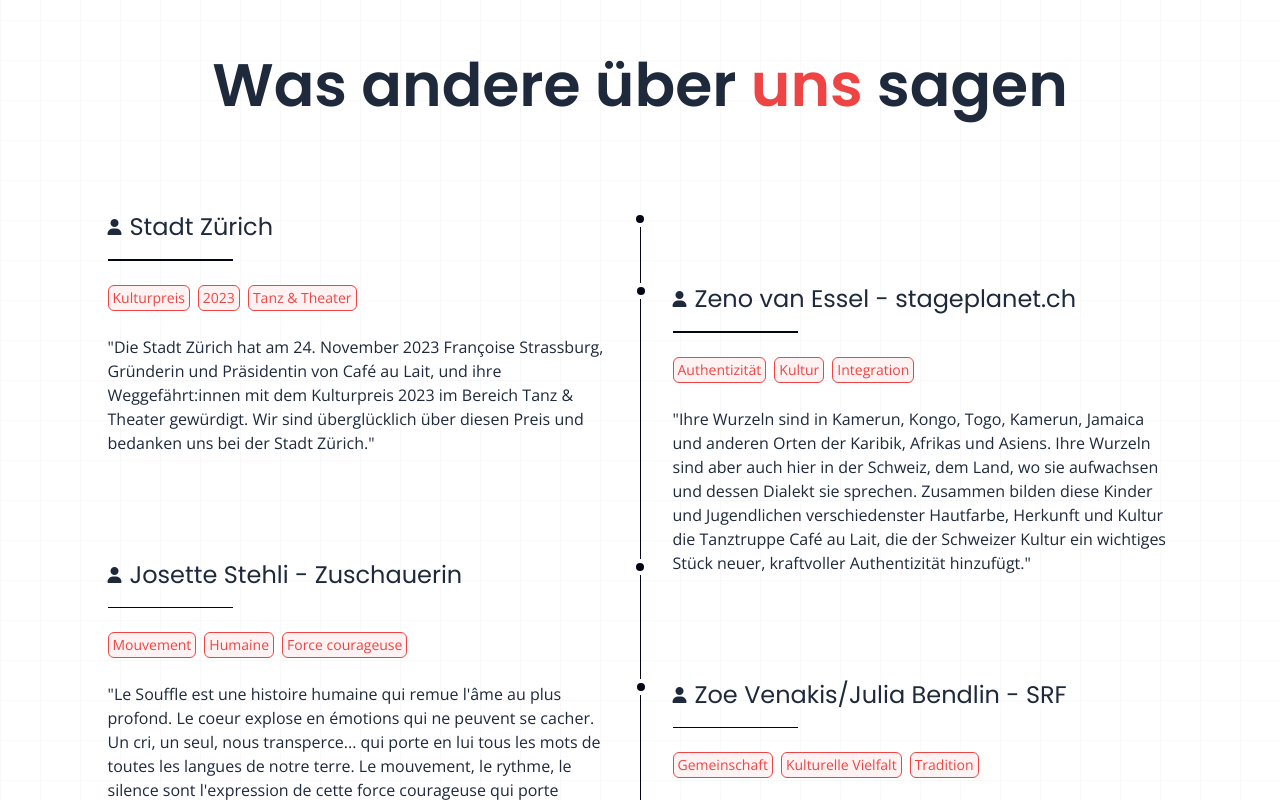
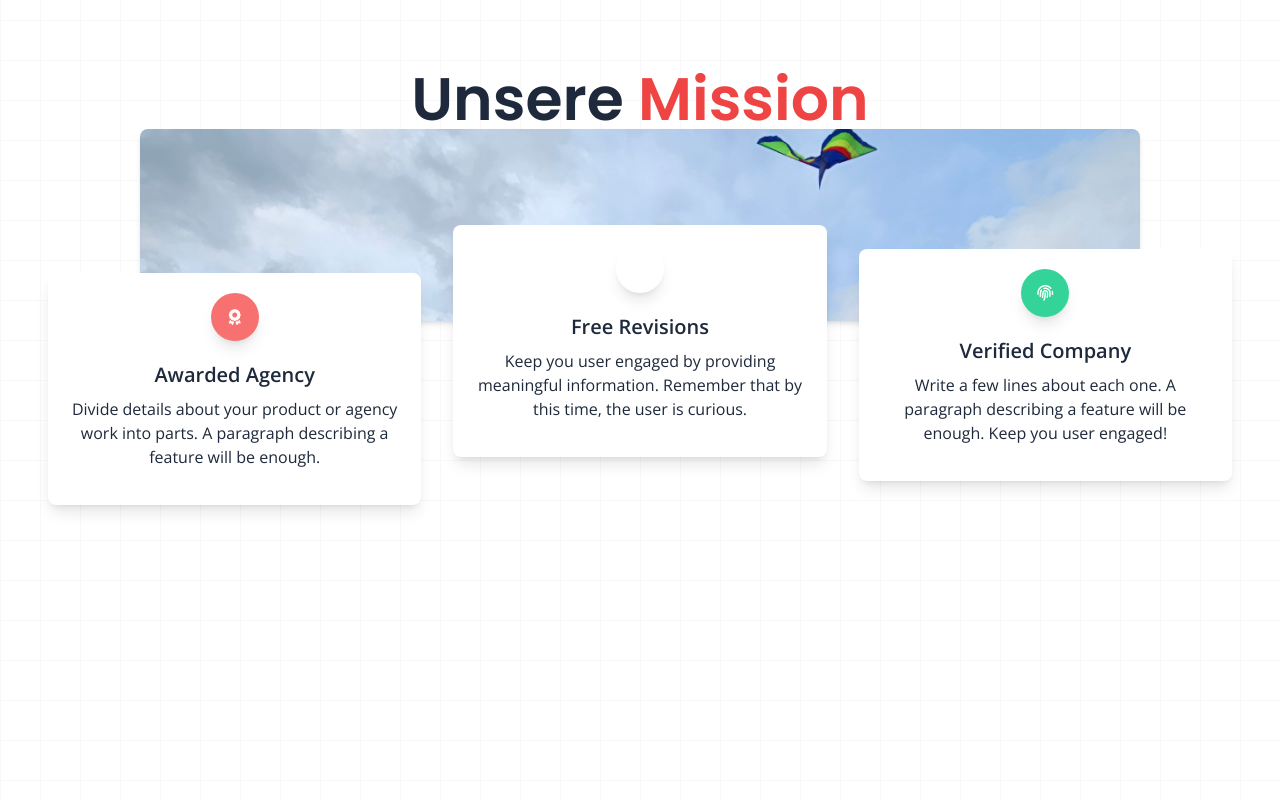
Before and after one commit to vntero/cafeaulait, a SvelteKit app: page / in a window 1280 px wide. Shown: the part 3140-3940 px from the top of the page. Built offline with nearby package versions, Linux system fonts and the light colour scheme.

Commit message:
installs svelte plugin for prettier, adds boilerplate about us section

```diff
--- a/src/components/Conversion.svelte
+++ /dev/null
@@ -1,11 +0,0 @@
-<script>
-    import CtAs from "./CTAs.svelte";
-
-</script>
-<section class="py-14 md:py-20 flex flex-col gap-8 bg-[#181b34] text-white text-center items-center justify-center">
-    <h4 class="text-xl sm:text-2xl md:text-3xl poppins">Reach your fitness <span class="poppins font-bold">goals and aspirations</span></h4>
-    <p class="poppins text-base sm:text-lg md:text-xl">
-        ✦ Unlimited time on Free plan ✦
-    </p>
-    <CtAs dark={true}/>
-</section>
--- a/src/components/UberUns.svelte
+++ b/src/components/UberUns.svelte
@@ -1,103 +1,110 @@
 <script>
-    import ReviewCard from "./UberUnsCard.svelte";
     import SectionWrapper from "./SectionWrapper.svelte";
-
-    let lim = true;
-
-    let reviewsList = [
-        {
-            name: "Stadt Zürich",
-            review: `"Die Stadt Zürich hat am 24. November 2023 Françoise Strassburg, Gründerin und Präsidentin von Café au Lait, und ihre Weggefährt:innen mit dem Kulturpreis 2023 im Bereich Tanz & Theater gewürdigt. Wir sind überglücklich über diesen Preis und bedanken uns bei der Stadt Zürich."`,
-            features: [
-                "Kulturpreis",
-                "2023",
-                "Tanz & Theater",
-            ],
-        },
-        {
-            name: "Zeno van Essel - stageplanet.ch",
-            review: `"Ihre Wurzeln sind in Kamerun, Kongo, Togo, Kamerun, Jamaica und anderen Orten der Karibik, Afrikas und Asiens. Ihre Wurzeln sind aber auch hier in der Schweiz, dem Land, wo sie aufwachsen und dessen Dialekt sie sprechen. Zusammen bilden diese Kinder und Jugendlichen verschiedenster Hautfarbe, Herkunft und Kultur die Tanztruppe Café au Lait, die der Schweizer Kultur ein wichtiges Stück neuer, kraftvoller Authentizität hinzufügt."`,
-            features: [
-                "Authentizität",
-                "Kultur",
-                "Integration",
-            ],
-        },
-        {
-            name: "Josette Stehli - Zuschauerin",
-            review: `"Le Souffle est une histoire humaine qui remue l'âme au plus profond. Le coeur explose en émotions qui ne peuvent se cacher. Un cri, un seul, nous transperce... qui porte en lui tous les mots de toutes les langues de notre terre. Le mouvement, le rythme, le silence sont l'expression de cette force courageuse qui porte l'homme sur le sentier universel vers l'accueil de toute vie. Merci Café au Lait."`,
-            features: [
-                "Mouvement",
-                "Humaine",
-                "Force courageuse",
-            ],
-        },
-        {
-            name: "Zoe Venakis/Julia Bendlin - SRF",
-            review: `"Café au Lait und ihre Macher schenken der Schweizer Kultur eine neue Dimension. Die Performance ist kraftvoll und laut, wie man es von afrikanischen Tänzen und Gesängen kennt."`,
-            features: [
-                "Gemeinschaft",
-                "Kulturelle Vielfalt",
-                "Tradition",
-            ],
-        },
-        {
-            name: "Zürcher Spendenparlament",
-            review: `"Wir wurden dieses Jahr vom Zürcher Spendenparlament unterstützt. Wir bedanken uns herzlich beim Spendenparlament und bei unseren Künstlern Sahara und Omkar, die uns am Anlass repräsentiert haben."`,
-            features: [
-                "Ermächtigung",
-                "Zusammenarbeit",
-                "Stolz",
-            ],
-        },
-        {
-            name: "Klaus Merz - Schriftsteller",
-            review: `"Die neue Produktion “Le Souffle” ist nicht nur herzzerreissend schön, sondern auch künstlerisch klug durchdacht. Flankiert von achtsamen Trommeln und Tänzern und ebenso virtuosem Gesang tanzen und atmen unsere Kinder und Menschenskinder – tragend und getragen – in der wogenden Schar."`,
-            features: [
-                "Herzzerreißend",
-                "Künstlerisch",
-                "Virtuos",
-            ],
-        },
-        {
-            name: "Max Pflüger - Ostschweiz am Sonntag",
-            review: `"Erzählt bildhaft von Erlebnissen afrikanischer Migranten. Ohne Worte und dennoch ausdrucksstark."`,
-            features: [
-                "Ausdrucksstark",
-                "Erlebnisse",
-                "Bildhaft",
-            ],
-        },
-    ];
 </script>
 
 <SectionWrapper id="uberuns">
     <div
         class="flex flex-col gap-10 sm:gap-14 md:gap-24 py-20 flex-1 items-center justify-center"
     >
-        <div class="flex flex-col gap-2">
-            <br>
-            <h3
-                class="text-4xl sm:text-5xl md:text-6xl max-w-[1000px] mx-auto w-full font-semibold text-center"
+        <div>
+            <div class="flex flex-col gap-2">
+                <h3 class="text-4xl sm:text-5xl md:text-6xl max-w-[1000px] mx-auto w-full font-semibold text-center">
+                    Unsere <span class="text-red-500">Mission</span>
+                </h3>
+            </div>
+
+            <div
+            class="relative pt-16 pb-32 flex content-center items-center justify-center min-h-screen-75"
             >
-            Was andere über <span class="text-red-500">uns</span> sagen
-            </h3>
+                <div
+                    class="absolute top-0 w-full h-full bg-center bg-cover rounded-lg shadow-md max-w-[1000px] mx-auto"
+                    style="
+                    background-image: url(/assets/unseremission.png);
+                    "
+                >
+                </div>
+                <div
+                    class="top-auto bottom-0 left-0 right-0 w-full absolute pointer-events-none overflow-hidden h-70-px"
+                    style="transform: translateZ(0);"
+                >
+                    <svg
+                    class="absolute bottom-0 overflow-hidden"
+                    xmlns="http://www.w3.org/2000/svg"
+                    preserveAspectRatio="none"
+                    version="1.1"
+                    viewBox="0 0 2560 100"
+                    x="0"
+                    y="0"
+                    >
+                    <polygon
+                        class="text-blueGray-200 fill-current"
+                        points="2560 0 2560 100 0 100"
+                    ></polygon>
+                    </svg>
+                </div>
+            </div>
+
+            <section class="pb-20 -mt-24">
+                <div class="container mx-auto px-4">
+                    <div class="flex flex-wrap">
+                        <div class="lg:pt-12 pt-6 w-full md:w-4/12 px-4 text-center">
+                            <div
+                            class="relative flex flex-col min-w-0 break-words bg-white w-full mb-8 shadow-lg rounded-lg"
+                            >
+                                <div class="px-4 py-5 flex-auto">
+                                    <div
+                                    class="text-white p-3 text-center inline-flex items-center justify-center w-12 h-12 mb-5 shadow-lg rounded-full bg-red-400"
+                                    >
+                                        <i class="fas fa-award"></i>
+                                    </div>
+                                    <h6 class="text-xl font-semibold">Awarded Agency</h6>
+                                    <p class="mt-2 mb-4 text-blueGray-500">
+                                    Divide details about your product or agency work into parts. A
+                                    paragraph describing a feature will be enough.
+                                    </p>
+                                </div>
+                            </div>
+                        </div>
+
+                <div class="w-full md:w-4/12 px-4 text-center">
+                    <div
+                    class="relative flex flex-col min-w-0 break-words bg-white w-full mb-8 shadow-lg rounded-lg"
+                    >
+                    <div class="px-4 py-5 flex-auto">
+                        <div
+                        class="text-white p-3 text-center inline-flex items-center justify-center w-12 h-12 mb-5 shadow-lg rounded-full bg-lightBlue-400"
+                        >
+                        <i class="fas fa-retweet"></i>
+                        </div>
+                        <h6 class="text-xl font-semibold">Free Revisions</h6>
+                        <p class="mt-2 mb-4 text-blueGray-500">
+                        Keep you user engaged by providing meaningful information.
+                        Remember that by this time, the user is curious.
+                        </p>
+                    </div>
+                    </div>
+                </div>
+
+                <div class="pt-6 w-full md:w-4/12 px-4 text-center">
+                    <div
+                    class="relative flex flex-col min-w-0 break-words bg-white w-full mb-8 shadow-lg rounded-lg"
+                    >
+                    <div class="px-4 py-5 flex-auto">
+                        <div
+                        class="text-white p-3 text-center inline-flex items-center justify-center w-12 h-12 mb-5 shadow-lg rounded-full bg-emerald-400"
+                        >
+                        <i class="fas fa-fingerprint"></i>
+                        </div>
+                        <h6 class="text-xl font-semibold">Verified Company</h6>
+                        <p class="mt-2 mb-4 text-blueGray-500">
+                        Write a few lines about each one. A paragraph describing a
+                        feature will be enough. Keep you user engaged!
+                        </p>
+                    </div>
+                    </div>
+                </div>
+                </div>
+            </section>
         </div>
-        <div class="flex flex-col md:flex-row gap-8 w-fit mx-auto">
-            <div class="flex flex-col gap-8">
-                {#each lim ? reviewsList.slice(0, 4) : reviewsList as reviewItem, index}
-                    <ReviewCard {reviewItem} left={true} {index} />
-                {/each}
-            </div>
-            <div class="w-[1px] bg-slate-950 hidden md:flex"></div>
-            <div class="flex flex-col gap-8">
-                {#each lim ? reviewsList.slice(0, 4) : reviewsList as reviewItem, index}
-                    <ReviewCard {reviewItem} {index} />
-                {/each}
-            </div>
-        </div>
-        <button on:click={() => (lim = !lim)} class="specialBtn">
-            <p>{lim ? "Mehr anzeigen" : "Weniger anzeigen"}</p>
-        </button>
     </div>
 </SectionWrapper>
--- a/src/components/UberUnsCard.svelte
+++ /dev/null
@@ -1,46 +0,0 @@
-<script>
-    export let reviewItem;
-    export let left;
-    export let index;
-</script>
-
-<div
-    class={"flex flex-col gap-2 w-full max-w-[500px] mx-auto relative " +
-        (left
-            ? index % 2 === 1
-                ? "hidden md:flex opacity-0 pointer-events-none max-h-[40px] overflow-hidden"
-                : " "
-            : index % 2 === 0
-              ? "hidden md:flex opacity-0 pointer-events-none max-h-[40px] overflow-hidden"
-              : " ")}
->
-    <div class="flex relative">
-        <div
-            class={"absolute reounded-full bg-white aspect-square hidden md:grid place-items-center h-4 top-0 " +
-                (index % 2 === 0
-                    ? " right-0 -mr-8 translate-x-1/2"
-                    : " left-0 -ml-8 -translate-x-1/2")}
-        >
-            <div
-                class="rounded-full bg-slate-950 aspect-square bg-slate-950 h-2"
-            />
-        </div>
-        <div class="flex items-center gap-2">
-            <i class="fa-solid fa-user" />
-            <h3 class="text-lg sm:text-xl md:text-2xl">
-                {reviewItem.name}
-            </h3>
-        </div>
-    </div>
-    <div class="h-[1.5px] bg-slate-950 w-1/4 mr-auto mb-4 mt-2"></div>
-    <div class="flex items-center flex-wrap gap-2 text-xs sm:text-sm mb-4">
-        {#each reviewItem.features as keywork}
-            <div
-                class="p-1 py-0.5 rounded-md border border-solid border-red-500 bg-red-50 text-red-500"
-            >
-                <p>{keywork}</p>
-            </div>
-        {/each}
-    </div>
-    <p>{reviewItem.review}</p>
-</div>
```
Also changed, not shown: package.json (+6 -2 lines), static/assets/unseremission.png (added), 1 other file (tests, documents, lock files or other folders).
